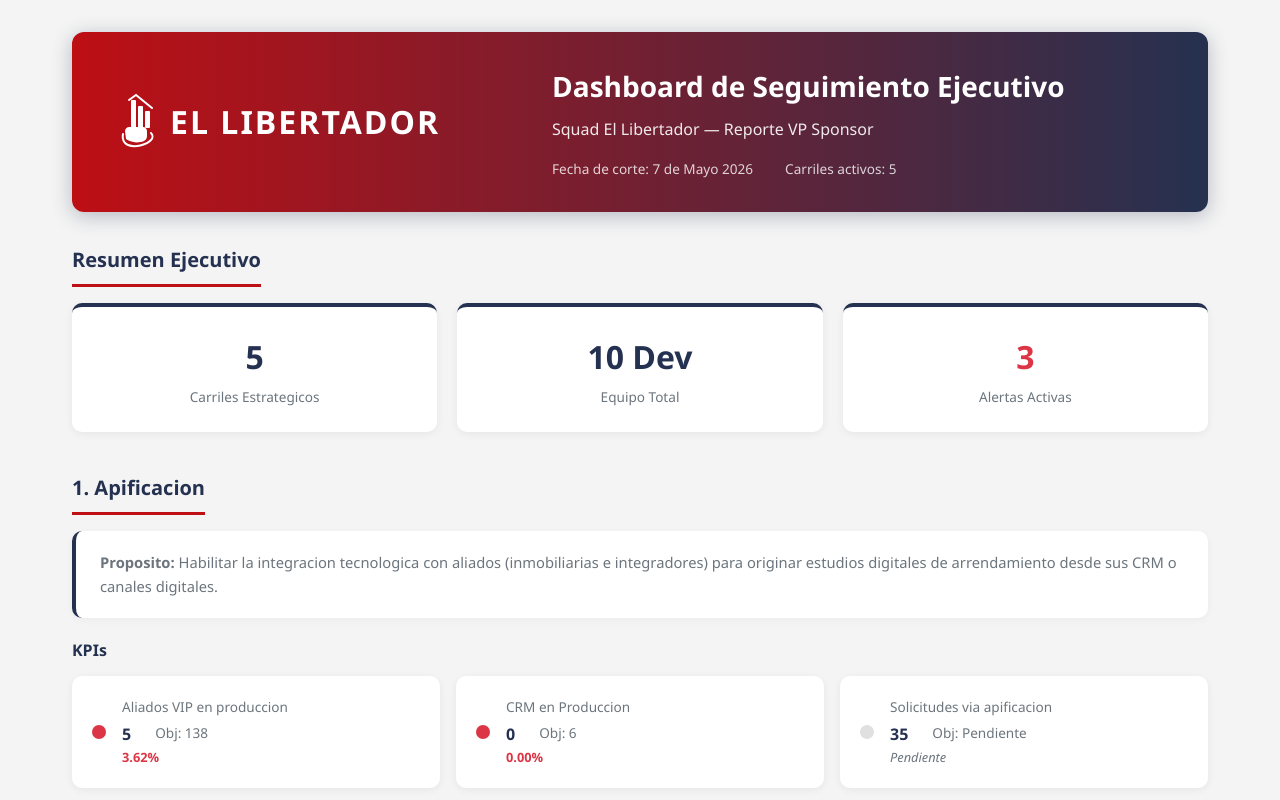
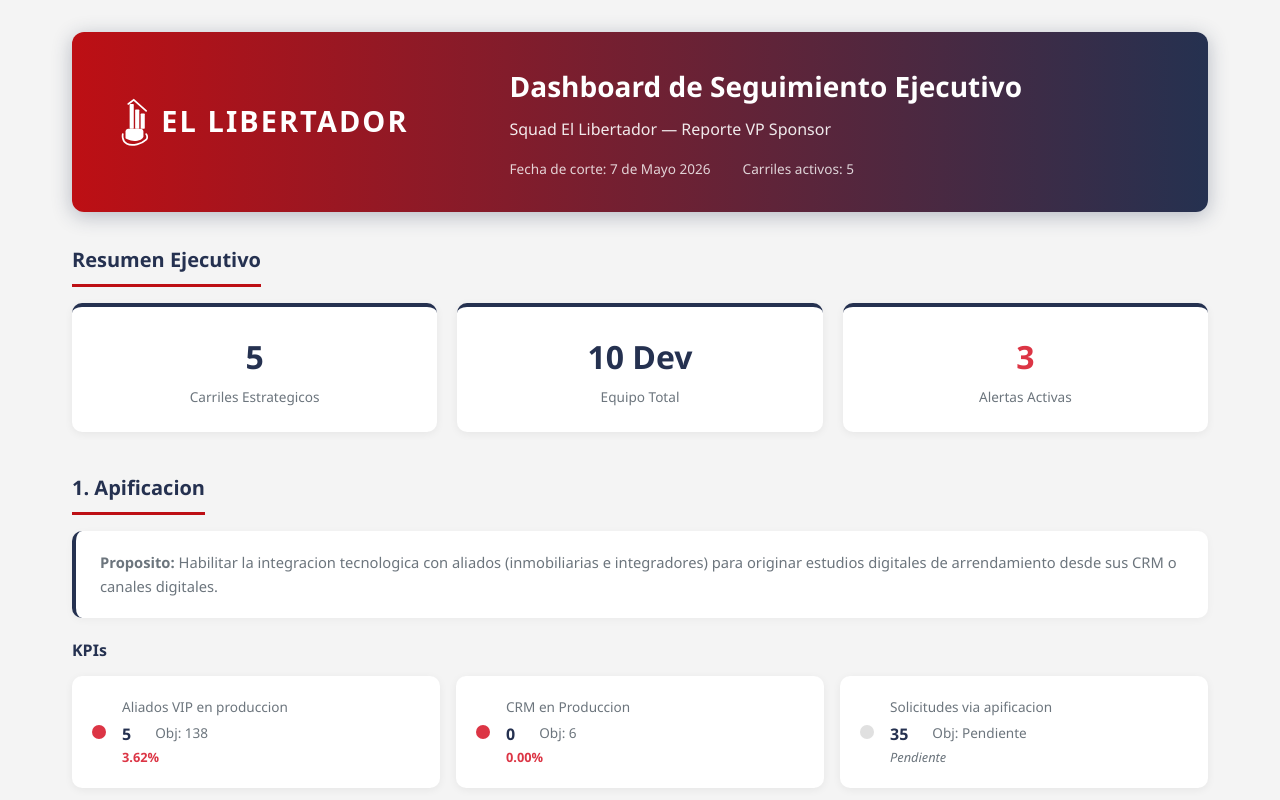
Before and after one commit to linasanchezborda/informe-seguimiento-libertador, a plain HTML site: page index.html in a window 1280 px wide. Shown: the top 800 px of the page. Drawn offline with Linux system fonts and the light colour scheme.

Commit message:
fix: logo como archivo SVG externo referenciado con img tag para renderizado correcto

```diff
--- a/index.html
+++ b/index.html
@@ -14,8 +14,8 @@ header .header-content{flex:1}
 header h1{font-size:1.75rem;font-weight:700;margin-bottom:0.5rem}
 header .subtitle{font-size:1rem;opacity:0.9}
 header .meta{display:flex;gap:2rem;margin-top:1rem;font-size:0.85rem;opacity:0.8}
-.logo-header{height:60px;flex-shrink:0}
-.logo-header svg{height:100%;width:auto}
+.logo-header{height:55px;flex-shrink:0}
+.logo-header img{height:100%;width:auto}
 .resumen-grid{display:grid;grid-template-columns:repeat(auto-fit,minmax(200px,1fr));gap:1.25rem;margin-bottom:2rem}
 .resumen-card{background:var(--blanco);border-radius:10px;padding:1.5rem;text-align:center;box-shadow:0 2px 8px rgba(0,0,0,0.06);border-top:4px solid var(--azul)}
 .resumen-card .valor{font-size:2rem;font-weight:700;color:var(--azul)}
@@ -60,7 +60,7 @@ tr:last-child td{border-bottom:none}
 <body>
 <div class="container">
 <header>
-<div class="logo-header"><svg xmlns="http://www.w3.org/2000/svg" viewBox="0 0 400 60" fill="none"><g transform="translate(0,2)"><path d="M6 45c0 0 8 6 18 2c2-1 3-3 3-5v-5c0-2-2-4-4-4H9c-2 0-4 2-4 4z" fill="#fff"/><rect x="11" y="6" width="5" height="28" rx="1" fill="#fff"/><rect x="18" y="12" width="5" height="22" rx="1" fill="#fff"/><rect x="25" y="17" width="5" height="17" rx="1" fill="#fff"/><path d="M9 6L16 1L32 14" stroke="#fff" stroke-width="2" fill="none" stroke-linecap="round"/><path d="M3 40c0 0-2 8 5 11c7 3 18 0 23-5c2-2 2-5 0-7" stroke="#fff" stroke-width="2" fill="none" stroke-linecap="round"/></g><text x="50" y="42" font-family="'Segoe UI',Arial,sans-serif" font-weight="700" font-size="32" fill="#fff" letter-spacing="2">EL LIBERTADOR</text></svg></div>
+<div class="logo-header"><img src="logo-libertador-white.svg" alt="El Libertador"></div>
 <div class="header-content">
 <h1>Dashboard de Seguimiento Ejecutivo</h1>
 <p class="subtitle">Squad El Libertador &mdash; Reporte VP Sponsor</p>
```
Also changed, not shown: logo-libertador-white.svg (added).
